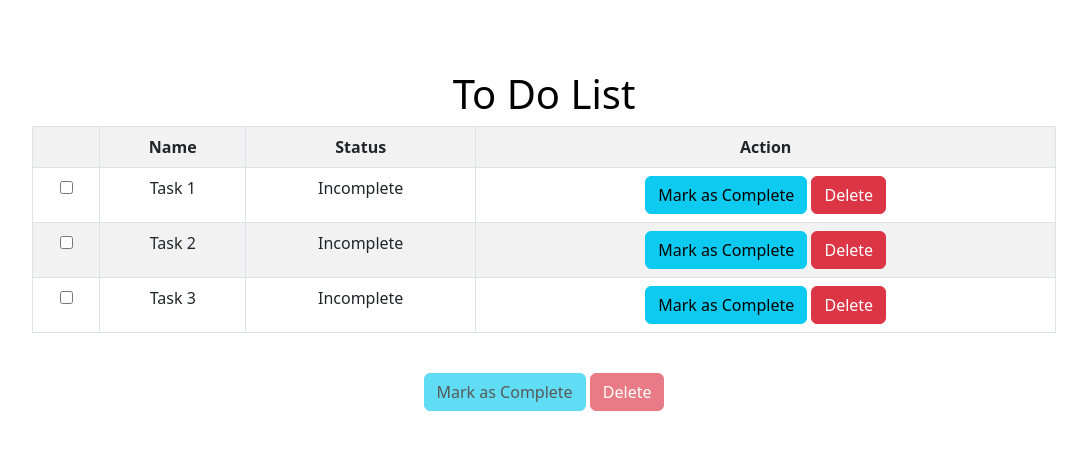
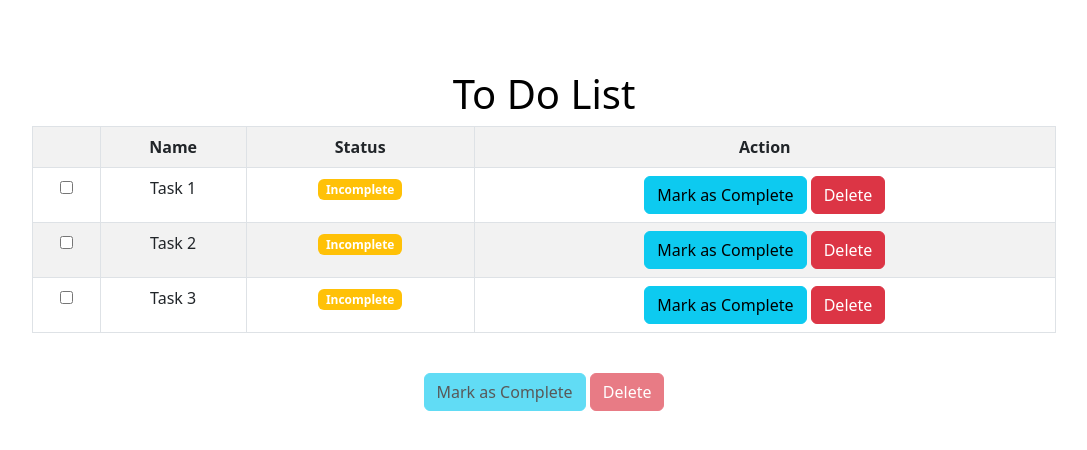
Before and after one commit to Tejasvini-Gaikwad/React-Assignments, a React (Create React App) app in the folder to-do-list/: page / in a window 1280 px wide. Shown: the top 450 px of the page, without its empty margins (96-1183 px from the left). Built offline with nearby package versions, Linux system fonts and the light colour scheme.

Commit message:
removed unwanted code

```diff
--- a/to-do-list/src/Todo.js
+++ b/to-do-list/src/Todo.js
@@ -1,6 +1,7 @@
     import { useState } from "react";
     import Table from 'react-bootstrap/Table';
     import Button from 'react-bootstrap/Button';
+    import Badge from 'react-bootstrap/Badge';
 
     const Todo = ({list,deleteCompletedItems,updateCompleted}) =>{
         const [ids, setIds] = useState([]);
@@ -37,7 +38,7 @@
                             list.map((item)=>{
                                 return <tr key={item.id}>
                                         <td><input type="checkbox" id={item.id} name={item.name} value={item.id} onChange={handleChange} /></td>
-                                        <td>{item.name}</td><td>{item.completed? "Completed" : "Incomplete"}</td>
+                                        <td>{item.name}</td><td>{item.completed? <Badge bg="success">Completed</Badge> : <Badge bg="warning">Incomplete</Badge>}</td>
                                         <td>{!item.completed ? <Button variant="info" onClick={()=>{updateCompleted([item.id])}}>Mark as Complete</Button>:""}{" "}<Button variant="danger" onClick={()=>{deleteCompletedItems([item.id])}}>Delete</Button></td>
                                     </tr>
                             }) :<tr><td colspan="4">No Data Found</td></tr>
```
Also changed, not shown: to-do-list/src/App.js (+1 -12 lines).
